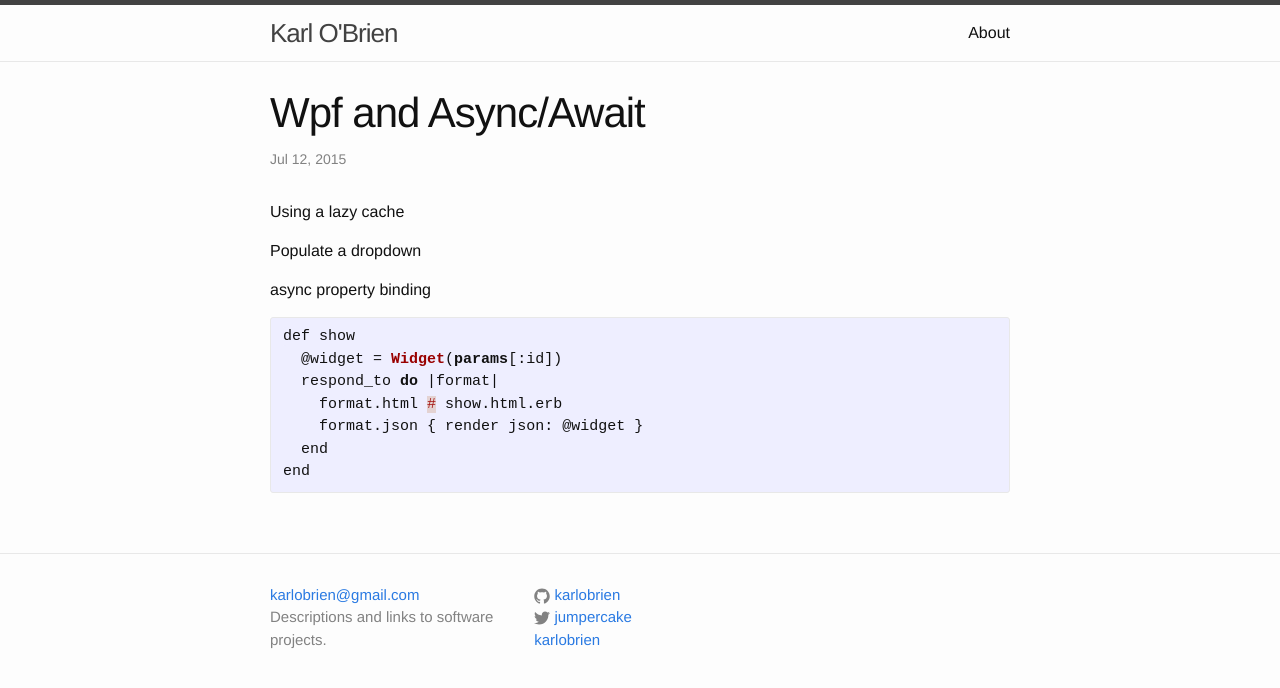
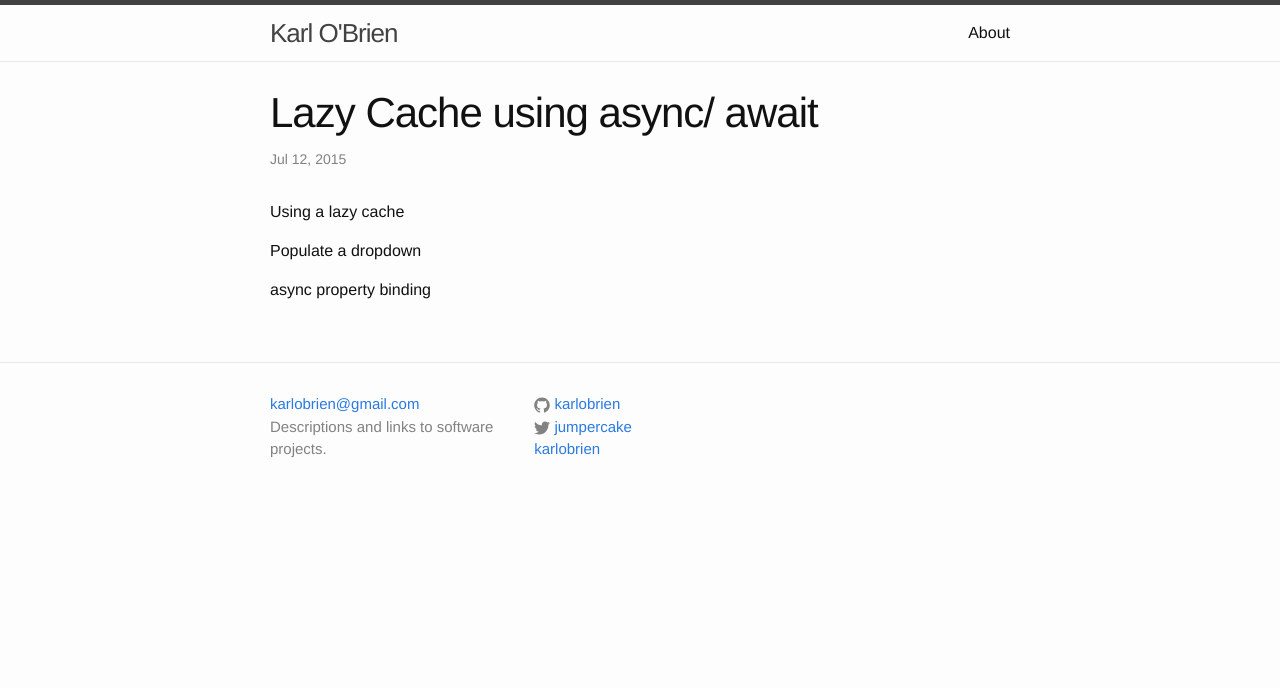
Before and after one commit to karlobrien/karlobrien.github.com, a Jekyll site: the page built from _posts/2015-07-12-Async-For-WPF.markdown, in a window 1280 px wide. Shown: the top 688 px of the page. Built offline with Jekyll 4.4.1, drawn with Linux system fonts in a browser that asks for light colours.

Commit message:
more draft posts

```diff
--- a/_posts/2015-07-12-Async-For-WPF.markdown
+++ b/_posts/2015-07-12-Async-For-WPF.markdown
@@ -1,8 +1,8 @@
 ---
 layout: post
-title:  "Wpf and Async/Await"
+title:  "Lazy Cache using async/ await"
 date:   2015-07-12
-categories: wpf software
+categories: wpf software net
 ---
 
 Using a lazy cache
@@ -10,15 +10,3 @@ Using a lazy cache
 Populate a dropdown
 
 async property binding
-
-
-
-{% highlight c# %}
-def show
-  @widget = Widget(params[:id])
-  respond_to do |format|
-    format.html # show.html.erb
-    format.json { render json: @widget }
-  end
-end
-{% endhighlight %}
```
Also changed, not shown: 2 other files.
